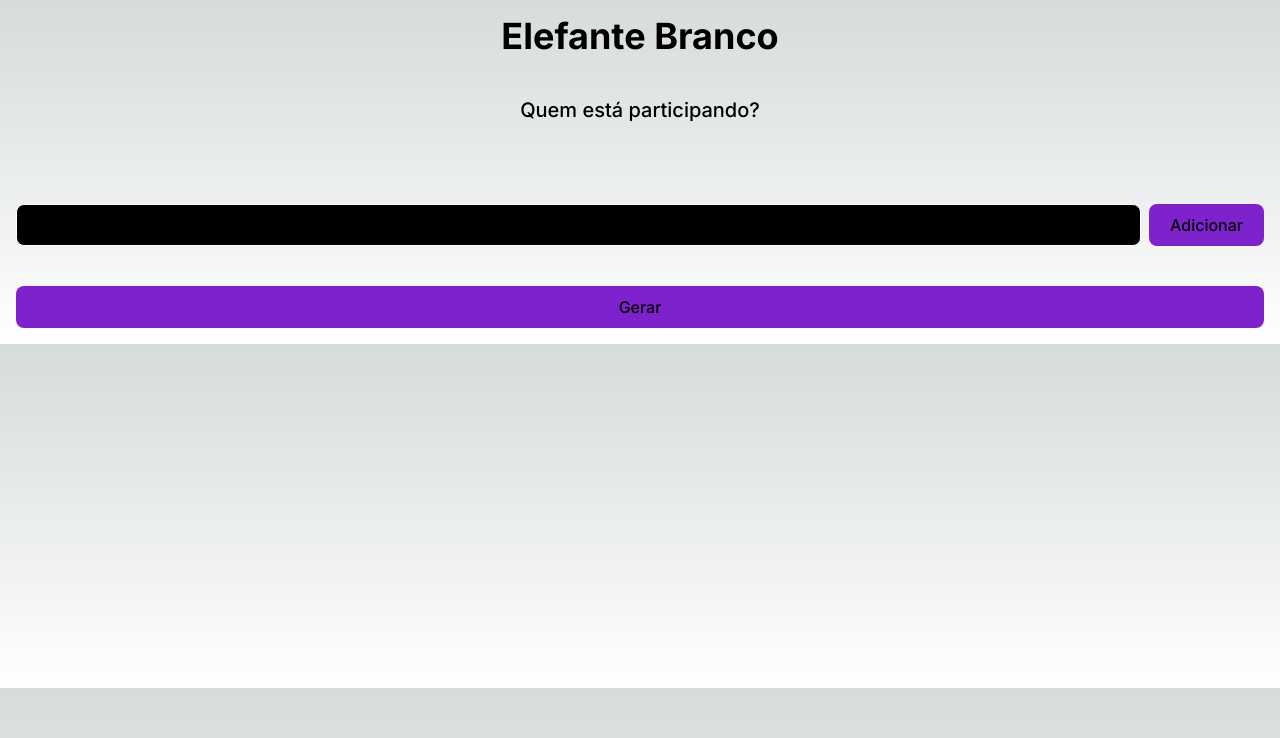
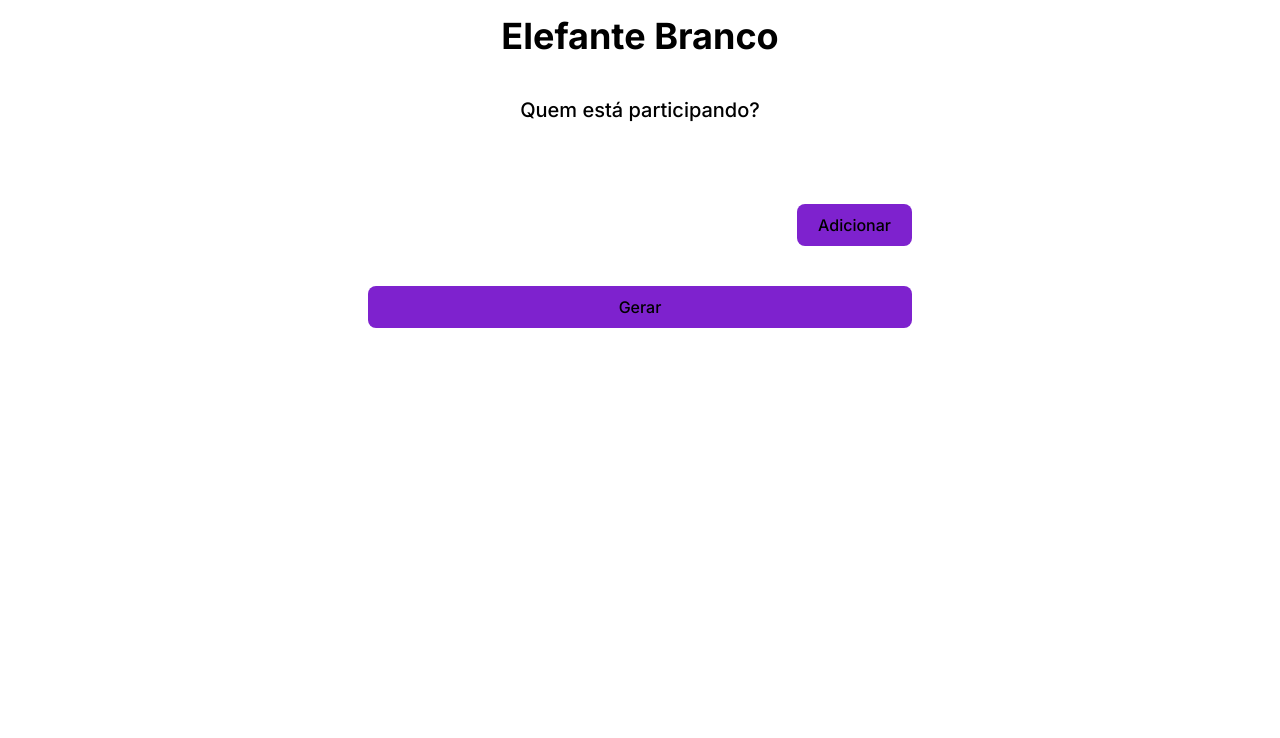
Before and after one commit to danilofuchs/amigos-secretos, a Next.js app: page /create in a window 1280 px wide. Shown: the top 738 px of the page. Built offline with nearby package versions, Linux system fonts and the light colour scheme.

Commit message:
feat: Snowfall

```diff
--- a/package.json
+++ b/package.json
@@ -23,6 +23,7 @@
     "eslint": "^8",
     "eslint-config-next": "14.0.3",
     "postcss": "^8",
+    "sass": "^1.69.5",
     "tailwindcss": "^3.3.0",
     "typescript": "^5"
   }
--- a/src/app/[code]/page.tsx
+++ b/src/app/[code]/page.tsx
@@ -1,4 +1,6 @@
 import { kv } from "@vercel/kv";
+import { twMerge } from "tailwind-merge";
+import snowflake from "./snowflake.module.scss";
 
 export default async function Page({
   params,
@@ -16,9 +18,20 @@ export default async function Page({
   }
 
   return (
-    <h1>
-      O seu amigo secreto é...
-      {gifted}
-    </h1>
+    <main className="min-h-screen snow h-full w-full relative overflow-hidden">
+      {Array.from({ length: 150 }).map((_, i) => (
+        <div
+          key={i}
+          className={twMerge(
+            snowflake.snowflake,
+            i > 75 ? "hidden lg:inline" : ""
+          )}
+        />
+      ))}
+      <h1>
+        O seu amigo secreto é...
+        {gifted}
+      </h1>
+    </main>
   );
 }
--- /dev/null
+++ b/src/app/[code]/snowflake.module.scss
@@ -0,0 +1,45 @@
+
+.snowflake {
+  --size: 1vw;
+  width: var(--size);
+  height: var(--size);
+  background: white;
+  border-radius: 50%;
+  position: absolute;
+  top: -5vh;
+}
+
+@keyframes snowfall {
+  0% {
+    transform: translate3d(var(--left-ini), 0, 0);
+  }
+  100% {
+    transform: translate3d(var(--left-end), 110vh, 0);
+  }
+}
+
+@for $i from 1 through 150 {
+  .snowflake:nth-child(#{$i}) {
+    --size: #{random(5) * 0.1}rem;
+    --left-ini: #{random(20) - 10}vw;
+    --left-end: #{random(20) - 10}vw;
+    left: #{random(100)}vw;
+    animation: snowfall #{5 + random(10)}s linear infinite;
+    animation-delay: -#{random(10)}s;
+  }
+}
+
+/* added large blur every 13 snowflakes*/
+.snowflake:nth-child(13n) {
+  filter: blur(8px);
+}
+
+/* added medium blur every 7 snowflakes*/
+.snowflake:nth-child(7n) {
+  filter: blur(5px);
+}
+
+/* added small blur every 3 snowflakes*/
+.snowflake:nth-child(3n) {
+  filter: blur(1px);
+}
--- a/src/app/create/actions.ts
+++ b/src/app/create/actions.ts
@@ -1,4 +1,5 @@
 "use server";
+
 import { kv } from "@vercel/kv";
 
 export type ActionState =
@@ -56,7 +57,9 @@ export async function createRaffle(
   for (const name of names) {
     const code = randomString(4);
 
-    const randomName = getRandomItem(availableNames);
+    const pickableNames = except(availableNames, name);
+
+    const randomName = getRandomItem(pickableNames);
 
     await kv.set(code, randomName);
 
@@ -83,6 +86,12 @@ function randomString(length: number) {
   return result;
 }
 
+function except<T>(set: Set<T>, item: T) {
+  const newSet = new Set(set);
+  newSet.delete(item);
+  return newSet;
+}
+
 function getRandomItem<T>(set: Set<T>) {
   const items = Array.from(set);
   return items[Math.floor(Math.random() * items.length)];
--- a/src/app/create/page.tsx
+++ b/src/app/create/page.tsx
@@ -14,7 +14,7 @@ export default function CreatePage() {
   const [state, dispatch] = useFormState(createRaffle, { type: undefined });
 
   return (
-    <main className="p-4 flex flex-col gap-10">
+    <main className="p-4 flex flex-col gap-10 max-w-xl mx-auto">
       <h1 className="text-4xl font-bold text-center">Elefante Branco</h1>
       <h2 className="text-xl font-medium text-center">
         Quem está participando?
--- a/src/app/globals.css
+++ b/src/app/globals.css
@@ -2,16 +2,10 @@
 @tailwind components;
 @tailwind utilities;
 
-:root {
-  --foreground-rgb: 0, 0, 0;
-  --background-start-rgb: 214, 219, 220;
-  --background-end-rgb: 255, 255, 255;
-}
-
 @media (prefers-color-scheme: dark) {
   :root {
     --foreground-rgb: 255, 255, 255;
-    --background-start-rgb: 0, 0, 0;
+    --background-start-rgb: 6, 17, 35;
     --background-end-rgb: 0, 0, 0;
   }
 }
--- a/src/app/layout.tsx
+++ b/src/app/layout.tsx
@@ -1,12 +1,12 @@
 import type { Metadata } from "next";
 import { Inter } from "next/font/google";
+import { twMerge } from "tailwind-merge";
 import "./globals.css";
 
 const inter = Inter({ subsets: ["latin"] });
 
 export const metadata: Metadata = {
-  title: "Create Next App",
-  description: "Generated by create next app",
+  title: "Elefante Branco",
 };
 
 export default function RootLayout({
@@ -16,7 +16,9 @@ export default function RootLayout({
 }) {
   return (
     <html lang="en">
-      <body className={inter.className}>{children}</body>
+      <body className={twMerge(inter.className, "min-h-screen")}>
+        {children}
+      </body>
     </html>
   );
 }
--- a/src/components/Input.tsx
+++ b/src/components/Input.tsx
@@ -7,7 +7,7 @@ export function Input({
   return (
     <input
       className={twMerge(
-        "bg-black rounded-lg border border-white px-3 py-1 text-white flex-grow",
+        "bg-transparent transition-all rounded-lg border border-white px-3 py-1 text-white flex-grow",
         className
       )}
       {...props}
```
Also changed, not shown: 1 other file (tests, documents, lock files or other folders).
